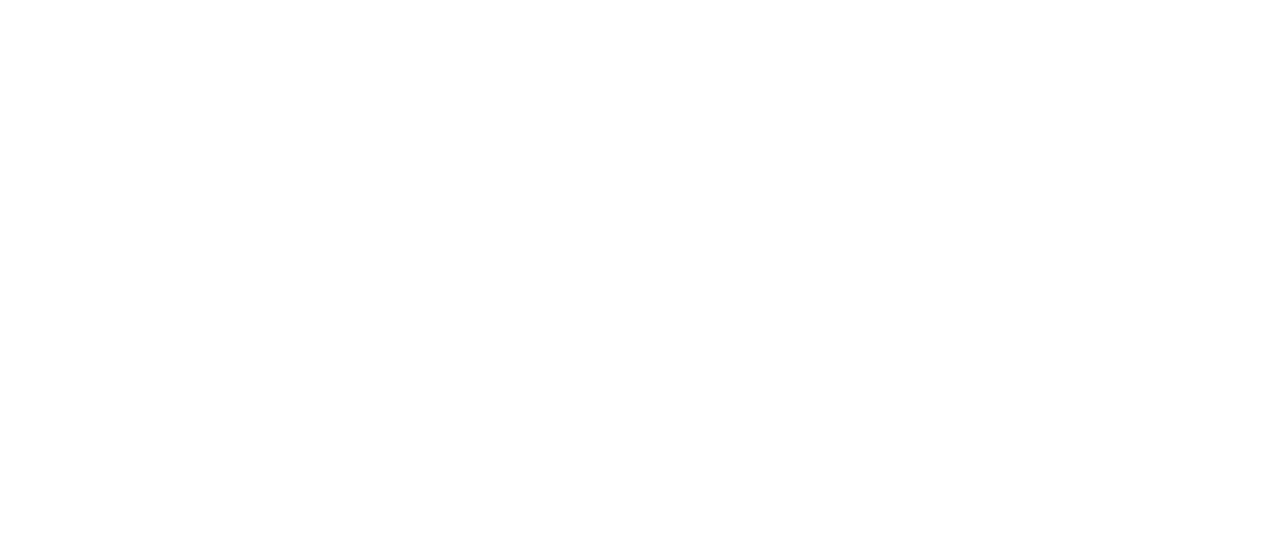
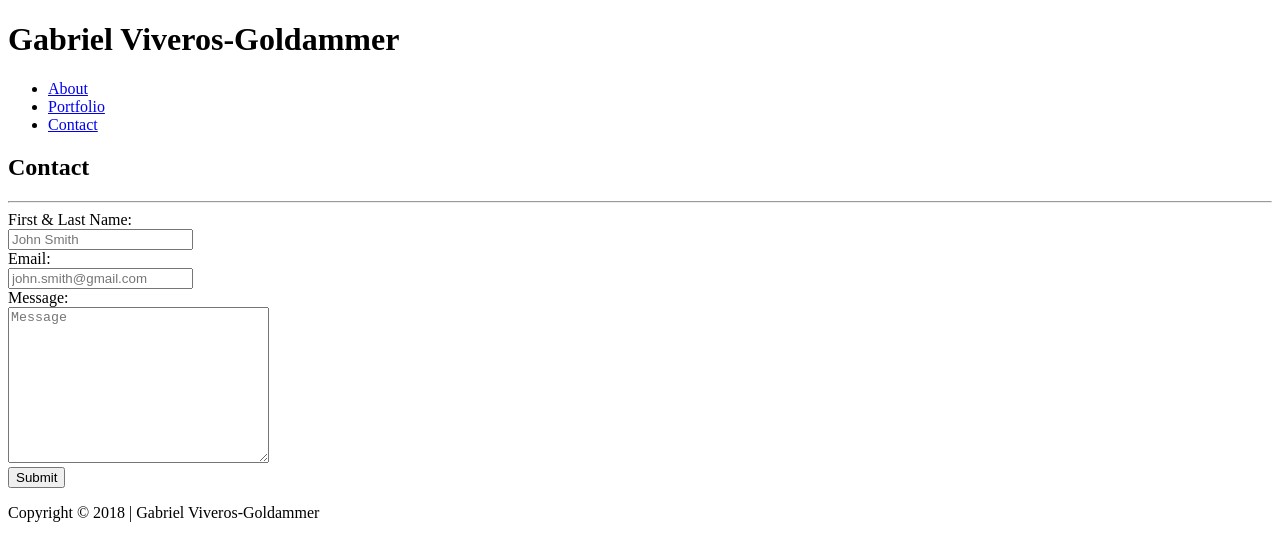
Before and after one commit to ggoldammer/basic-portfolio, a plain HTML site: page contact.html in a window 1280 px wide. Drawn offline with Linux system fonts and the light colour scheme.

Commit message:
All html created

```diff
--- a/contact.html
+++ b/contact.html
@@ -0,0 +1,54 @@
+<!DOCTYPE html>
+<html lang="en">
+
+<head>
+    <meta charset="UTF-8">
+    <meta name="viewport" content="width=device-width, initial-scale=1.0">
+    <meta http-equiv="X-UA-Compatible" content="ie=edge">
+    <title>Document</title>
+    <link rel="stylesheet" type="text/css" href="assets/css/style.css">
+</head>
+
+<body>
+    <header>
+        <h1>Gabriel Viveros-Goldammer</h1>
+        <nav>
+            <ul>
+                <li>
+                    <a href="index.html">About</a>
+                </li>
+                <li>
+                    <a href="portfolio.html">Portfolio</a>
+                </li>
+                <li>
+                    <a href="contact.html">Contact</a>
+                </li>
+            </ul>
+        </nav>
+    </header>
+
+    <main>
+        <section>
+            <h2>Contact</h2>
+            <hr/>
+            <form action="">
+                First & Last Name:<br>
+                <input type="text" placeholder="John Smith">
+                <br>
+                Email:<br>
+                <input type="email" placeholder="john.smith@gmail.com">
+                <br>
+                Message:<br>
+                <textarea name="" id="" cols="30" rows="10" placeholder="Message"></textarea>
+                <br>
+                <input type="submit" name="" id="">
+            </form>
+        </section>
+    </main>
+
+    <footer>
+        <p>Copyright © 2018 | Gabriel Viveros-Goldammer</p>
+    </footer>
+</body>
+
+</html>
```
Also changed, not shown: index.html (+28 -0 lines), portfolio.html (+62 -0 lines).
